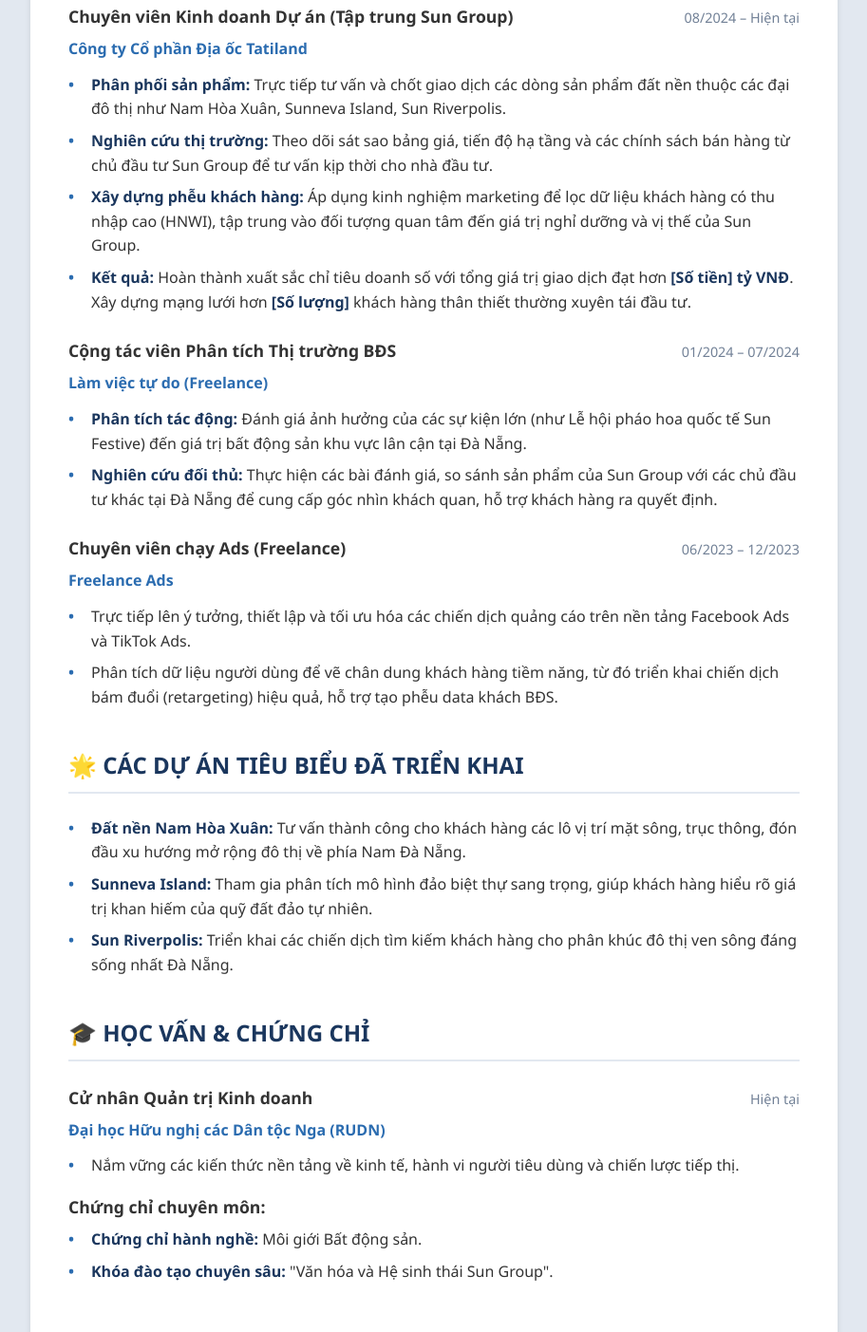
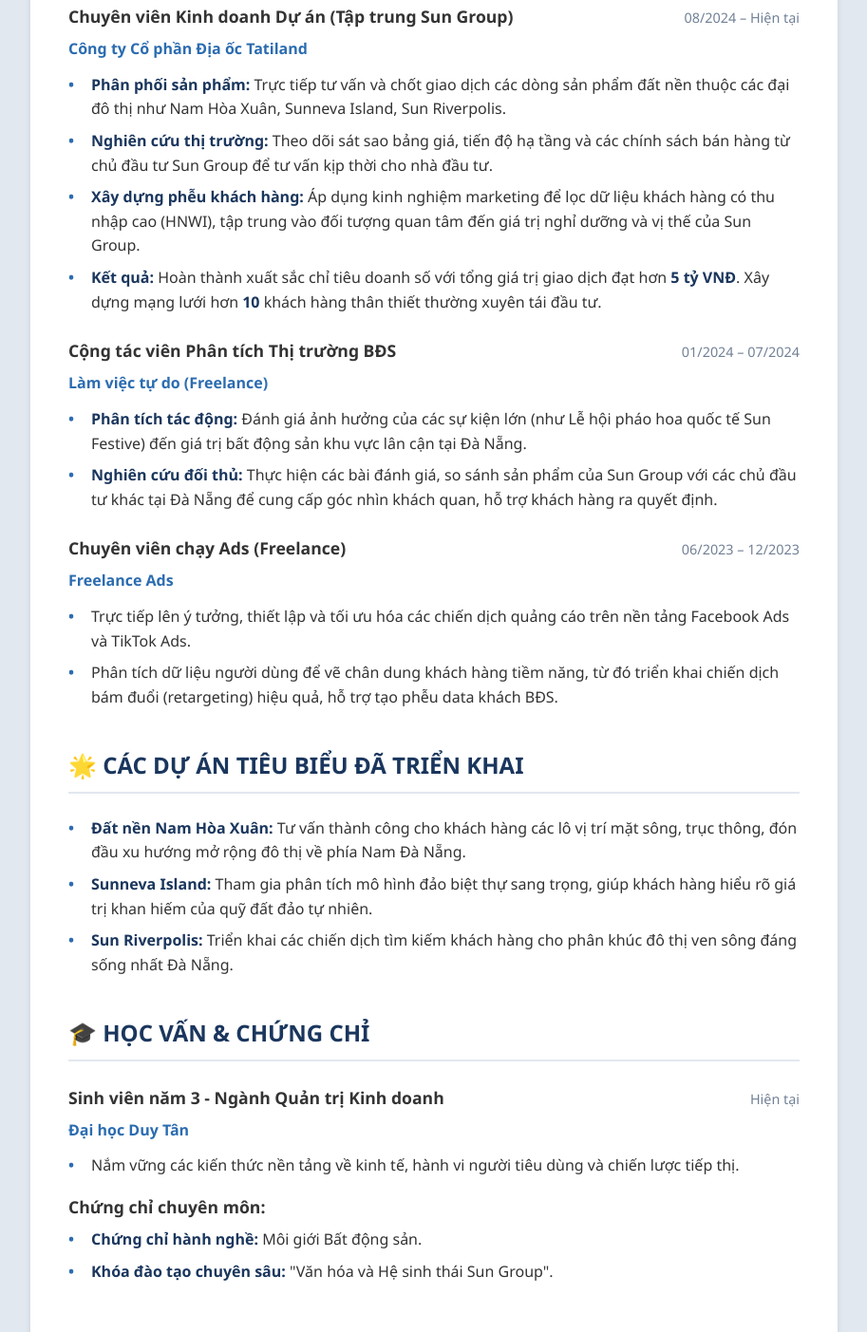
Before and after one commit to nguyentrangiahuy0205/nguyentrangiahuy0205, a plain HTML site: page index.html in a window 1280 px wide. Shown: the part 1109-2512 px from the top of the page at 95% size, without its empty margins (183-1096 px from the left). Drawn offline with Linux system fonts and the light colour scheme.

Commit message:
Update index.html

```diff
--- a/index.html
+++ b/index.html
@@ -248,9 +248,9 @@
                         <h3>Ngoại ngữ & Công cụ</h3>
                         <div class="skill-tags">
                             <span class="skill-tag">Tiếng Anh thông thạo</span>
-                            <span class="skill-tag">Tiếng Nga</span>
                             <span class="skill-tag">Facebook Ads</span>
                             <span class="skill-tag">TikTok Ads</span>
+                            <span class="skill-tag">Content Marketing</span>
                         </div>
                     </div>
                 </div>
@@ -270,7 +270,7 @@
                         <li><strong>Phân phối sản phẩm:</strong> Trực tiếp tư vấn và chốt giao dịch các dòng sản phẩm đất nền thuộc các đại đô thị như Nam Hòa Xuân, Sunneva Island, Sun Riverpolis.</li>
                         <li><strong>Nghiên cứu thị trường:</strong> Theo dõi sát sao bảng giá, tiến độ hạ tầng và các chính sách bán hàng từ chủ đầu tư Sun Group để tư vấn kịp thời cho nhà đầu tư.</li>
                         <li><strong>Xây dựng phễu khách hàng:</strong> Áp dụng kinh nghiệm marketing để lọc dữ liệu khách hàng có thu nhập cao (HNWI), tập trung vào đối tượng quan tâm đến giá trị nghỉ dưỡng và vị thế của Sun Group.</li>
-                        <li><strong>Kết quả:</strong> Hoàn thành xuất sắc chỉ tiêu doanh số với tổng giá trị giao dịch đạt hơn <strong>[Số tiền] tỷ VNĐ</strong>. Xây dựng mạng lưới hơn <strong>[Số lượng]</strong> khách hàng thân thiết thường xuyên tái đầu tư.</li>
+                        <li><strong>Kết quả:</strong> Hoàn thành xuất sắc chỉ tiêu doanh số với tổng giá trị giao dịch đạt hơn <strong>5 tỷ VNĐ</strong>. Xây dựng mạng lưới hơn <strong>10</strong> khách hàng thân thiết thường xuyên tái đầu tư.</li>
                     </ul>
                 </div>
 
@@ -316,10 +316,10 @@
                 <h2 class="section-title">🎓 Học vấn & Chứng chỉ</h2>
                 <div class="timeline-item">
                     <div class="timeline-header">
-                        <h3>Cử nhân Quản trị Kinh doanh</h3>
+                        <h3>Sinh viên năm 3 - Ngành Quản trị Kinh doanh</h3>
                         <span class="date">Hiện tại</span>
                     </div>
-                    <div class="company">Đại học Hữu nghị các Dân tộc Nga (RUDN)</div>
+                    <div class="company">Đại học Duy Tân</div>
                     <ul>
                         <li>Nắm vững các kiến thức nền tảng về kinh tế, hành vi người tiêu dùng và chiến lược tiếp thị.</li>
                     </ul>
```
